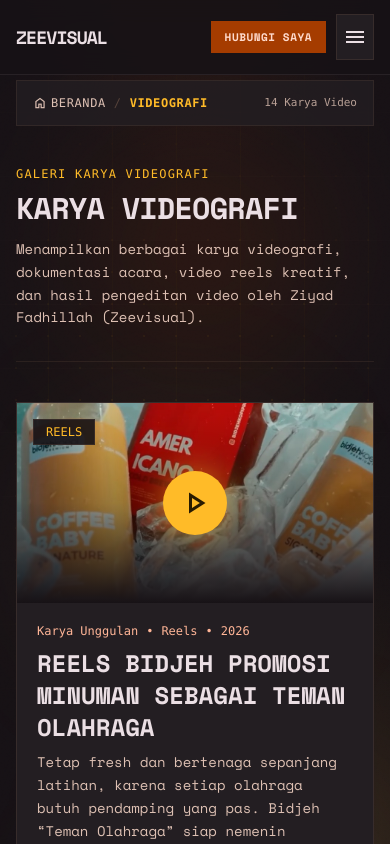
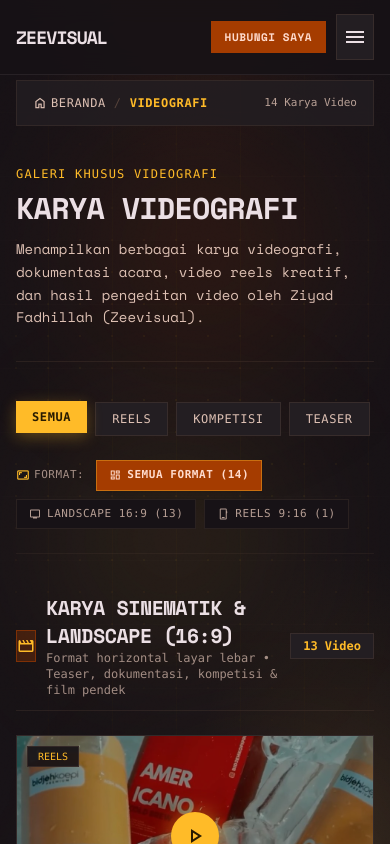
Before and after one commit to zeevisual/portofolio-zeevisual, a React (Vite) app: page /videografi in a window 390 px wide. Shown: the top 844 px of the page. Built offline with nearby package versions, Linux system fonts and the light colour scheme.

Commit message:
Update portofolio via Studio Admin Zeevisual

```diff
--- a/src/pages/AllProjects.tsx
+++ b/src/pages/AllProjects.tsx
@@ -191,9 +191,14 @@ const AllProjects: React.FC = () => {
                   </span>
                 </div>
 
+                <div className="space-y-10">
+                  {/* Landscape videos (16:9) */}
+                  {videoWorks.filter((p) => (p.videoType || 'landscape') === 'landscape').length > 0 && (
                     <div className="grid grid-cols-1 sm:grid-cols-2 lg:grid-cols-3 gap-6">
-                  {videoWorks.map((item, idx) => (
-                    <ScrollReveal key={item.id} delay={idx * 70} direction="up">
+                      {videoWorks
+                        .filter((p) => (p.videoType || 'landscape') === 'landscape')
+                        .map((item, idx) => (
+                          <ScrollReveal key={item.id} delay={idx * 60} direction="up">
                             <ProjectCard
                               project={item}
                               onSelect={(p) => setSelectedProject(p)}
@@ -201,6 +206,33 @@ const AllProjects: React.FC = () => {
                             />
                           </ScrollReveal>
                         ))}
+                    </div>
+                  )}
+
+                  {/* Portrait videos (9:16) */}
+                  {videoWorks.filter((p) => p.videoType === 'portrait').length > 0 && (
+                    <div className="pt-4 border-t border-[#56433b]/20">
+                      <div className="flex items-center gap-2 mb-4">
+                        <span className="material-symbols-outlined text-[#ffbb28] text-base">phone_iphone</span>
+                        <h3 className="font-headline text-sm font-bold uppercase text-[#ddc0b3] tracking-wider">
+                          Reels & Video Vertikal (9:16)
+                        </h3>
+                      </div>
+                      <div className="grid grid-cols-1 sm:grid-cols-2 lg:grid-cols-3 xl:grid-cols-4 gap-6">
+                        {videoWorks
+                          .filter((p) => p.videoType === 'portrait')
+                          .map((item, idx) => (
+                            <ScrollReveal key={item.id} delay={idx * 60} direction="up">
+                              <ProjectCard
+                                project={item}
+                                onSelect={(p) => setSelectedProject(p)}
+                                variant="video"
+                              />
+                            </ScrollReveal>
+                          ))}
+                      </div>
+                    </div>
+                  )}
                 </div>
               </section>
             )}
--- a/src/pages/Videography.tsx
+++ b/src/pages/Videography.tsx
@@ -1,30 +1,70 @@
-import React, { useState } from 'react';
+import React, { useState, useMemo } from 'react';
 import { getVideographyProjects, Project } from '../data/projects';
 import { siteTexts } from '../data/profile';
 import Breadcrumb from '../components/Breadcrumb';
 import LightboxModal from '../components/LightboxModal';
-import { ScrollReveal, InteractiveCard } from '../components/InteractiveEffects';
+import { ScrollReveal } from '../components/InteractiveEffects';
 import ProjectCard from '../components/ProjectCard';
+
+type VideoFormatFilter = 'all' | 'landscape' | 'portrait';
 
 const Videography: React.FC = () => {
   const allVideos = getVideographyProjects();
+  const [selectedSubCategory, setSelectedSubCategory] = useState<string>('Semua');
+  const [selectedFormat, setSelectedFormat] = useState<VideoFormatFilter>('all');
   const [selectedProject, setSelectedProject] = useState<Project | null>(null);
 
-  const mainVideo = allVideos[0];
+  // Dynamic Subcategories (Kompetisi, Reels, Teaser, etc.)
+  const subCategories = useMemo(() => {
+    const subs = Array.from(new Set(allVideos.map((p) => p.subCategory)));
+    return ['Semua', ...subs];
+  }, [allVideos]);
+
+  // 1. Filter by Subcategory
+  const subFilteredVideos = useMemo(() => {
+    if (selectedSubCategory === 'Semua') return allVideos;
+    return allVideos.filter((p) => p.subCategory === selectedSubCategory);
+  }, [allVideos, selectedSubCategory]);
+
+  // 2. Filter by Format (Semua / Landscape / Portrait)
+  const filteredVideos = useMemo(() => {
+    if (selectedFormat === 'all') return subFilteredVideos;
+    return subFilteredVideos.filter((p) => (p.videoType || 'landscape') === selectedFormat);
+  }, [subFilteredVideos, selectedFormat]);
+
+  // Separate into Landscape (16:9) and Portrait (9:16) for clean layout
+  const landscapeVideos = useMemo(() => {
+    return filteredVideos.filter((p) => (p.videoType || 'landscape') === 'landscape');
+  }, [filteredVideos]);
+
+  const portraitVideos = useMemo(() => {
+    return filteredVideos.filter((p) => p.videoType === 'portrait');
+  }, [filteredVideos]);
+
+  // Total counts for badges
+  const totalLandscapeCount = useMemo(() => {
+    return subFilteredVideos.filter((p) => (p.videoType || 'landscape') === 'landscape').length;
+  }, [subFilteredVideos]);
+
+  const totalPortraitCount = useMemo(() => {
+    return subFilteredVideos.filter((p) => p.videoType === 'portrait').length;
+  }, [subFilteredVideos]);
+
+  const hasBothFormats = landscapeVideos.length > 0 && portraitVideos.length > 0;
 
   return (
     <div className="min-h-screen bg-transparent">
       <Breadcrumb
         currentPage="Videografi"
-        subtitle={`${allVideos.length} Karya Video`}
+        subtitle={`${filteredVideos.length} Karya Video`}
       />
 
       <main className="py-10 sm:py-14 px-4 sm:px-6 md:px-10 max-w-[1440px] mx-auto">
-        {/* Page Header */}
+        {/* Page Header (Identik dengan Foto & Desain) */}
         <ScrollReveal direction="up">
           <header className="mb-10 border-b border-[#56433b]/30 pb-8">
             <span className="font-mono text-xs text-[#ffbb28] uppercase tracking-widest block mb-2">
-              Galeri Karya Videografi
+              Galeri Khusus Videografi
             </span>
             <h1 className="font-headline text-3xl sm:text-5xl font-extrabold uppercase tracking-tight text-[#ebdfe4] mb-3">
               {siteTexts.videographyPageTitle}
@@ -35,73 +75,131 @@ const Videography: React.FC = () => {
           </header>
         </ScrollReveal>
 
-        {/* Featured Showreel / Main Video */}
-        {mainVideo && (
-          <ScrollReveal direction="scale" delay={80} className="mb-14">
-            <InteractiveCard
-              tiltIntensity={3}
-              className="bg-[#231e22] border border-[#56433b]/40 hover:border-[#ffbb28] overflow-hidden shadow-xl"
+        {/* Filter Bar (Subkategori + Format Video) */}
+        <ScrollReveal direction="up" delay={80}>
+          <div className="space-y-4 mb-10 pb-6 border-b border-[#56433b]/20">
+            {/* Baris 1: Filter Kategori (Format Persis Foto & Desain) */}
+            <div className="flex flex-wrap items-center gap-2">
+              {subCategories.map((sub) => {
+                const isActive = selectedSubCategory === sub;
+                return (
+                  <button
+                    key={sub}
+                    onClick={() => setSelectedSubCategory(sub)}
+                    className={`px-4 py-2 font-mono text-xs uppercase tracking-wider transition-all duration-300 active:scale-95 cursor-pointer ${
+                      isActive
+                        ? 'bg-[#ffbb28] text-[#281b00] font-bold shadow-[0_4px_15px_rgba(255,187,40,0.3)] -translate-y-0.5'
+                        : 'bg-[#231e22] text-[#ddc0b3] hover:text-[#ebdfe4] hover:border-[#ffbb28]/50 border border-[#56433b]/40'
+                    }`}
                   >
-              <div
-                onClick={() => setSelectedProject(mainVideo)}
-                className="relative aspect-video w-full bg-[#0f0b0e] overflow-hidden cursor-pointer group"
+                    {sub}
+                  </button>
+                );
+              })}
+            </div>
+
+            {/* Baris 2: Filter Format Video (Landscape 16:9 vs Reels 9:16) */}
+            <div className="flex flex-wrap items-center gap-2 pt-2">
+              <span className="font-mono text-[11px] text-[#ddc0b3]/70 uppercase tracking-wider mr-1 flex items-center gap-1">
+                <span className="material-symbols-outlined text-sm text-[#ffbb28]">aspect_ratio</span>
+                Format:
+              </span>
+
+              <button
+                type="button"
+                onClick={() => setSelectedFormat('all')}
+                className={`px-3 py-1.5 font-mono text-[11px] uppercase tracking-wider transition-all cursor-pointer flex items-center gap-1.5 ${
+                  selectedFormat === 'all'
+                    ? 'bg-[#a53c00] text-[#ffdbcd] font-bold border border-[#ffbb28]/40 shadow-sm'
+                    : 'bg-[#171216] text-[#ddc0b3]/80 hover:text-[#ffbb28] border border-[#56433b]/30'
+                }`}
               >
-                <img
-                  src={mainVideo.image}
-                  alt={mainVideo.title}
-                  className="w-full h-full object-cover group-hover:scale-105 transition-transform duration-700"
-                />
-                <div className="absolute inset-0 bg-gradient-to-t from-[#171216] via-black/30 to-transparent flex items-center justify-center">
-                  <div className="w-16 h-16 sm:w-20 sm:h-20 rounded-full bg-[#ffbb28] text-[#281b00] flex items-center justify-center shadow-[0_0_35px_rgba(255,187,40,0.6)] group-hover:scale-110 transition-transform duration-300">
-                    <span className="material-symbols-outlined text-4xl">play_arrow</span>
+                <span className="material-symbols-outlined text-xs">dashboard</span>
+                <span>Semua Format ({subFilteredVideos.length})</span>
+              </button>
+
+              <button
+                type="button"
+                onClick={() => setSelectedFormat('landscape')}
+                className={`px-3 py-1.5 font-mono text-[11px] uppercase tracking-wider transition-all cursor-pointer flex items-center gap-1.5 ${
+                  selectedFormat === 'landscape'
+                    ? 'bg-[#a53c00] text-[#ffdbcd] font-bold border border-[#ffbb28]/40 shadow-sm'
+                    : 'bg-[#171216] text-[#ddc0b3]/80 hover:text-[#ffbb28] border border-[#56433b]/30'
+                }`}
+              >
+                <span className="material-symbols-outlined text-xs">tv</span>
+                <span>Landscape 16:9 ({totalLandscapeCount})</span>
+              </button>
+
+              <button
+                type="button"
+                onClick={() => setSelectedFormat('portrait')}
+                className={`px-3 py-1.5 font-mono text-[11px] uppercase tracking-wider transition-all cursor-pointer flex items-center gap-1.5 ${
+                  selectedFormat === 'portrait'
+                    ? 'bg-[#a53c00] text-[#ffdbcd] font-bold border border-[#ffbb28]/40 shadow-sm'
+                    : 'bg-[#171216] text-[#ddc0b3]/80 hover:text-[#ffbb28] border border-[#56433b]/30'
+                }`}
+              >
+                <span className="material-symbols-outlined text-xs">phone_iphone</span>
+                <span>Reels 9:16 ({totalPortraitCount})</span>
+              </button>
             </div>
           </div>
-                {mainVideo.badge && (
-                  <span className="absolute top-4 left-4 bg-[#171216]/90 text-[#ffbb28] font-mono text-xs px-3 py-1 border border-[#56433b]/40 uppercase">
-                    {mainVideo.badge}
+        </ScrollReveal>
+
+        {/* Video Catalog Area */}
+        {filteredVideos.length === 0 ? (
+          <div className="py-20 text-center bg-[#231e22]/50 border border-[#56433b]/30 p-8 max-w-lg mx-auto">
+            <span className="material-symbols-outlined text-4xl text-[#ffbb28] mb-3 block">
+              videocam_off
             </span>
-                )}
+            <p className="font-headline text-lg uppercase text-[#ebdfe4] mb-2">
+              Tidak ada video ditemukan
+            </p>
+            <p className="font-body text-sm text-[#ddc0b3] mb-5">
+              Belum ada video pada kategori atau format yang dipilih.
+            </p>
+            <button
+              onClick={() => {
+                setSelectedSubCategory('Semua');
+                setSelectedFormat('all');
+              }}
+              className="px-4 py-2 bg-[#ffbb28] text-[#281b00] font-mono text-xs uppercase font-bold"
+            >
+              Reset Filter
+            </button>
           </div>
-
-              <div className="p-5 sm:p-8 flex flex-col lg:flex-row lg:items-center justify-between gap-6">
-                <div className="space-y-2 max-w-2xl">
-                  <div className="flex items-center gap-2 font-mono text-xs text-[#ffb597]">
-                    <span>Karya Unggulan</span>
-                    <span>•</span>
-                    <span>{mainVideo.subCategory}</span>
-                    <span>•</span>
-                    <span>{mainVideo.year}</span>
+        ) : (
+          <div className="space-y-16">
+            {/* 1. SEKSI KARYA SINEMATIK & LANDSCAPE (16:9) */}
+            {landscapeVideos.length > 0 && (
+              <section key={`landscape-${selectedSubCategory}`}>
+                {/* Header Sub-seksi (Ditampilkan jika ada kedua format atau saat format all) */}
+                {(hasBothFormats || selectedFormat === 'all') && (
+                  <div className="flex items-center justify-between mb-6 pb-3 border-b border-[#56433b]/30">
+                    <div className="flex items-center gap-2.5">
+                      <div className="w-8 h-8 rounded bg-[#a53c00]/30 border border-[#a53c00]/60 flex items-center justify-center text-[#ffbb28]">
+                        <span className="material-symbols-outlined text-lg">movie</span>
                       </div>
-                  <h2 className="font-headline text-2xl sm:text-3xl font-extrabold text-[#ebdfe4] uppercase">
-                    {mainVideo.title}
+                      <div>
+                        <h2 className="font-headline text-xl sm:text-2xl font-bold uppercase tracking-tight text-[#ebdfe4]">
+                          Karya Sinematik & Landscape (16:9)
                         </h2>
-                  <p className="font-body text-sm sm:text-base text-[#ddc0b3] leading-relaxed">
-                    {mainVideo.description}
+                        <p className="font-mono text-xs text-[#ddc0b3]/70">
+                          Format horizontal layar lebar • Teaser, dokumentasi, kompetisi & film pendek
                         </p>
                       </div>
-
-                <button
-                  onClick={() => setSelectedProject(mainVideo)}
-                  className="btn-interactive bg-[#a53c00] hover:bg-[#ffbb28] text-[#ffdbcd] hover:text-[#281b00] font-headline font-bold text-xs uppercase tracking-widest px-6 py-3.5 transition-all shrink-0 flex items-center justify-center gap-2 active:scale-95"
-                >
-                  <span className="material-symbols-outlined text-lg">play_circle</span>
-                  Putar Video Sekarang
-                </button>
                     </div>
-            </InteractiveCard>
-          </ScrollReveal>
+                    <span className="font-mono text-xs bg-[#231e22] text-[#ffbb28] px-3 py-1 border border-[#56433b]/40 font-bold shrink-0">
+                      {landscapeVideos.length} Video
+                    </span>
+                  </div>
                 )}
 
-        {/* All Videos Grid */}
-        <section>
-          <ScrollReveal direction="up">
-            <h3 className="font-headline text-xl sm:text-2xl font-bold uppercase text-[#ebdfe4] mb-6 border-b border-[#56433b]/30 pb-3">
-              Daftar Karya Video
-            </h3>
-          </ScrollReveal>
+                {/* Grid Rapi Landscape: Semua berukuran 16:9 identik, tanpa stretching atau void kosong */}
                 <div className="grid grid-cols-1 md:grid-cols-2 lg:grid-cols-3 gap-6">
-            {allVideos.map((video, idx) => (
-              <ScrollReveal key={video.id} delay={idx * 80} direction="up">
+                  {landscapeVideos.map((video, idx) => (
+                    <ScrollReveal key={video.id} delay={idx * 60} direction="up">
                       <ProjectCard
                         project={video}
                         onSelect={(p) => setSelectedProject(p)}
@@ -111,13 +209,56 @@ const Videography: React.FC = () => {
                   ))}
                 </div>
               </section>
+            )}
+
+            {/* 2. SEKSI VIDEO REELS & VERTIKAL (9:16) */}
+            {portraitVideos.length > 0 && (
+              <section key={`portrait-${selectedSubCategory}`}>
+                {/* Header Sub-seksi */}
+                {(hasBothFormats || selectedFormat === 'all') && (
+                  <div className="flex items-center justify-between mb-6 pb-3 border-b border-[#56433b]/30">
+                    <div className="flex items-center gap-2.5">
+                      <div className="w-8 h-8 rounded bg-[#ffbb28]/20 border border-[#ffbb28]/50 flex items-center justify-center text-[#ffbb28]">
+                        <span className="material-symbols-outlined text-lg">phone_iphone</span>
+                      </div>
+                      <div>
+                        <h2 className="font-headline text-xl sm:text-2xl font-bold uppercase tracking-tight text-[#ebdfe4]">
+                          Video Reels & Vertikal (9:16)
+                        </h2>
+                        <p className="font-mono text-xs text-[#ddc0b3]/70">
+                          Format vertikal smartphone • Instagram Reels, TikTok & konten kreatif mobile
+                        </p>
+                      </div>
+                    </div>
+                    <span className="font-mono text-xs bg-[#231e22] text-[#ffbb28] px-3 py-1 border border-[#56433b]/40 font-bold shrink-0">
+                      {portraitVideos.length} Video
+                    </span>
+                  </div>
+                )}
+
+                {/* Grid Khusus Reels: Berukuran pas smartphone, dengan aspek rasio vertikal elegan */}
+                <div className="grid grid-cols-1 sm:grid-cols-2 lg:grid-cols-3 xl:grid-cols-4 gap-6">
+                  {portraitVideos.map((video, idx) => (
+                    <ScrollReveal key={video.id} delay={idx * 60} direction="up">
+                      <ProjectCard
+                        project={video}
+                        onSelect={(p) => setSelectedProject(p)}
+                        variant="video"
+                      />
+                    </ScrollReveal>
+                  ))}
+                </div>
+              </section>
+            )}
+          </div>
+        )}
       </main>
 
       <LightboxModal
         project={selectedProject}
         onClose={() => setSelectedProject(null)}
         onSelectProject={(proj) => setSelectedProject(proj)}
-        allProjects={allVideos}
+        allProjects={filteredVideos}
       />
     </div>
   );
```
Lines whose indentation alone changed are shown as unchanged.
